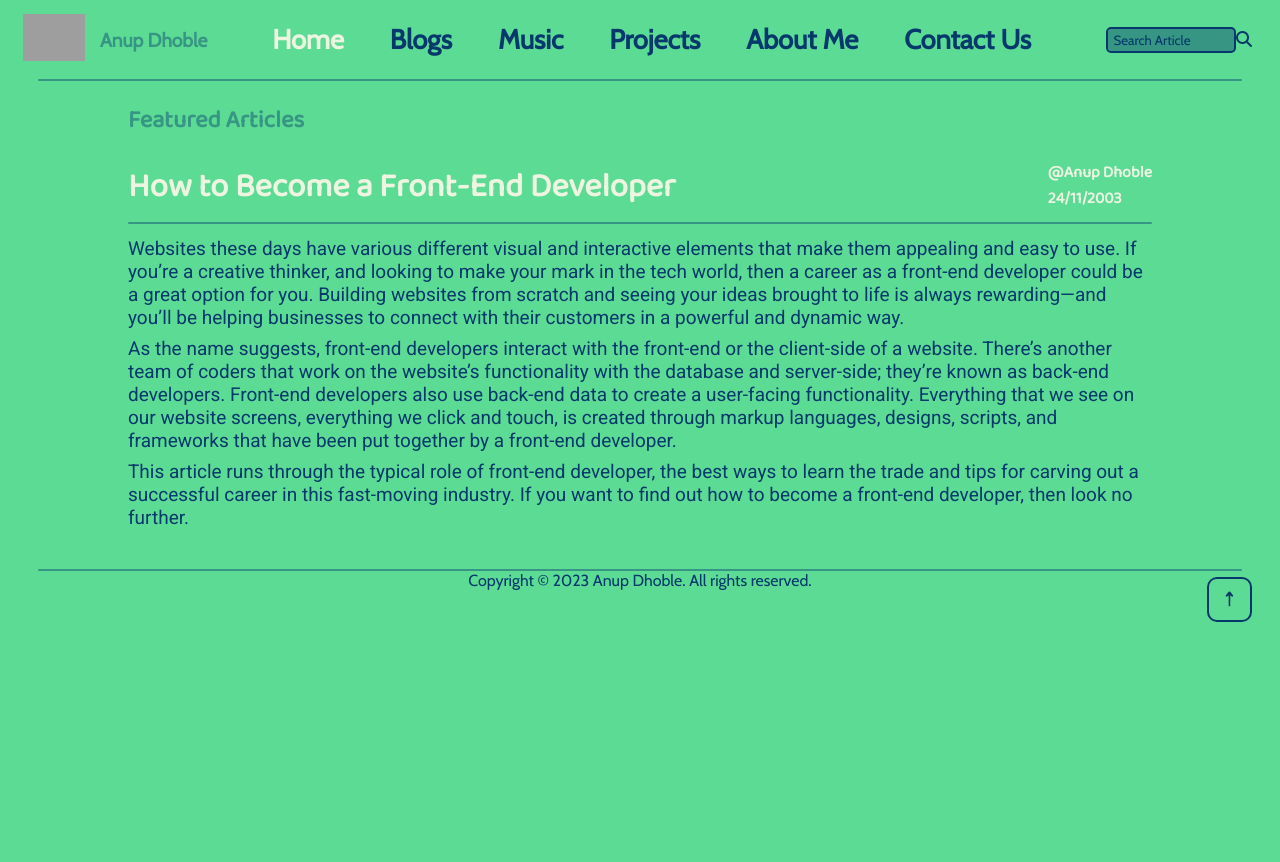
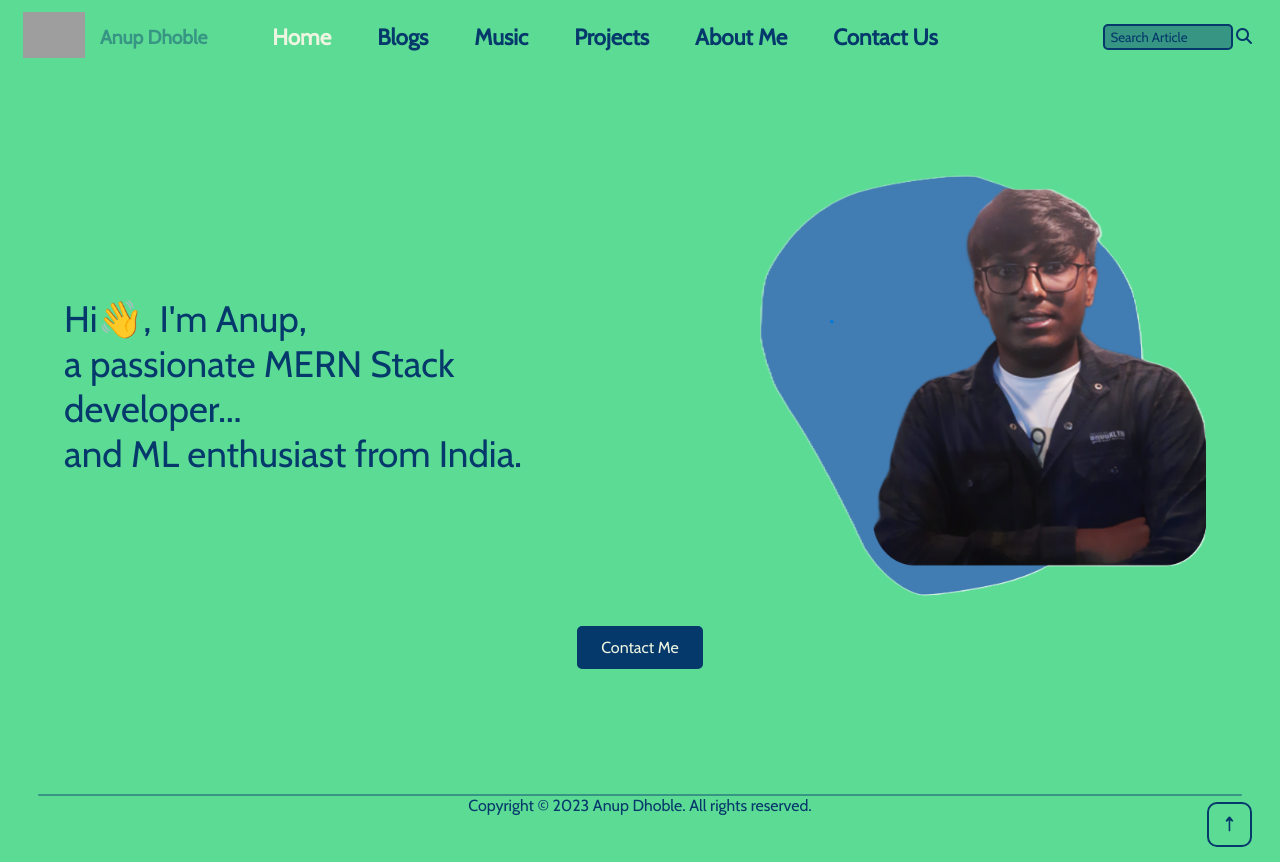
Before and after one commit to anupdhoble/personalwebsitefrontend, a React (Create React App) app: page / in a window 1280 px wide. Before the commit the page ends 800 px from the top, so only its background shows below. Built offline with nearby package versions, Linux system fonts and the light colour scheme; grey boxes are pictures that could not be loaded; a web font is replaced by a local one.

Commit message:
Made homepage

```diff
--- a/src/App.css
+++ b/src/App.css
@@ -29,12 +29,14 @@ body::-webkit-scrollbar {
 }
 html{
     overflow-x: hidden;
+
 }
 /* Hide scrollbar for IE, Edge and Firefox */
 body {
     -ms-overflow-style: none;
     /* IE and Edge */
     scrollbar-width: none;
+
 
     /* Firefox */
 }
@@ -154,75 +156,7 @@ body {
 }
 
 /* NAVBAR */
-.navbar {
-    background-color: var(--color3);
-    border-radius: 5px;
-    display: flex;
-    align-items: center;
-    justify-content: space-between;
-}
 
-.navbar span {
-    font-family: var(--font2);
-    color: var(--color2);
-    font-weight: 600;
-    font-size: larger;
-}
-
-.navbar ul {
-    overflow: auto;
-    margin: 2px 2px;
-}
-
-.navbar li {
-    float: left;
-    list-style: none;
-    margin: 13px 20px;
-}
-
-.navbar li a {
-    padding: 3px 3px;
-    text-decoration: none;
-    color: var(--color1);
-    font-size: 1.7em;
-    font-family: var(--font2);
-    font-weight: 600;
-}
-
-
-.navbar li a:hover {
-    padding: 3px 3px;
-    text-decoration: none;
-    color: var(--color5);
-    transition: 0.3s ease-in-out;
-}
-
-#logo {
-    width: 62px;
-    padding: 0px 15px;
-    margin: 0px 0px;
-}
-
-.nav-right {
-    color: var(--color3);
-    margin-left: auto;
-    padding: 12px 20px;
-}
-
-
-.nav-magnicon {
-
-    width: 5px;
-    color: var(--color1);
-    margin-top: 2px;
-}
-
-.nav-magnicon:hover {
-
-    width: 5px;
-    color: var(--color5);
-    transition: 0.3s ease-in-out;
-}
 
 .toggle_btn .fa-bars{
     font-size: 2rem;
@@ -247,7 +181,7 @@ body {
 /* Responsive website */
 @media(max-width:992px) {
     body {
-        overflow-x: hidden;
+        overflow: hidden;
 
     }
     .search{
--- a/src/App.js
+++ b/src/App.js
@@ -34,7 +34,7 @@ function App() {
   })
 
   return (
-    <div className='wrapper'>
+
 
     <Router>
       <Header isNavbarActive={isNavbarActive} toggleNavbar={toggleNavbar} closeTheMenu={closeTheMenu}/>
@@ -52,7 +52,7 @@ function App() {
       </Routes>
       <Footer isNavbarActive={isNavbarActive} toggleNavbar={toggleNavbar} />
     </Router>
-    </div>
+
   );
 }
 
--- a/src/components/Footer.jsx
+++ b/src/components/Footer.jsx
@@ -1,7 +1,12 @@
-export default function Footer({isNavbarActive,toggleNavbar}) {
-    return(
+import '../styles/utility.css';
+
+export default function Footer({ isNavbarActive, toggleNavbar }) {
+  return (
     <>
-
+      <div className="wrapper">
+        <div className="content">
+          {/* Your main content goes here */}
+        </div>
         <footer className={`footer ${isNavbarActive ? 'active' : ''}`}>
           <div className="hr-nav m-auto">
             <hr />
@@ -10,9 +15,10 @@ export default function Footer({isNavbarActive,toggleNavbar}) {
             <div className="footer max-width-2 m-auto">
               Copyright © 2023 Anup Dhoble. All rights reserved.
             </div>
-                <button  id="scrollup">&uarr;</button>
+            <button id="scrollup">&uarr;</button>
           </div>
         </footer>
+      </div>
     </>
-    )
-};
+  );
+}
--- a/src/components/Header.jsx
+++ b/src/components/Header.jsx
@@ -32,9 +32,9 @@ export default function Header({isNavbarActive,toggleNavbar,closeTheMenu}) {
                     <i className="fa-solid fa-xmark" style={{ color: '#05386b' }}></i>
                 </div>
             </nav>
-            <div className="hr-nav m-auto">
+            {/* <div className="hr-nav m-auto">
                 <hr />
-            </div>
+            </div> */}
         </>
     );
 }
--- a/src/components/Home.jsx
+++ b/src/components/Home.jsx
@@ -1,40 +1,41 @@
-
-import React from "react";
-
+import React, { useEffect, useState } from "react";
+import { useNavigate } from "react-router-dom";
+import photo from '../assets/img/anup.png';
+import '../styles/home.css'; // Import your home component styles here
 
 export default function Home({ isLogin }) {
+    const [text, setText] = useState('');
+    const navigate = useNavigate();
+    const [index, setIndex] = useState(0);
+    const content = "MERN Stack developer...";
+    const handleContact = () => {
+        window.scrollTo(0, 0);
+        navigate('/contact');
+    }
+
+    useEffect(() => {
+        const interval = setInterval(() => {
+            setText(content.substring(0, index));
+            setIndex(index => index + 1);
+        }, 100); // Adjust the typing speed here (milliseconds)
+
+        return () => clearInterval(interval);
+    }, [index]);
+
     return (
-        <>
+        <div className="footercorrect">
+            <div className="homecontainer">
+                <div className="home_left">
+                Hi👋, I'm Anup,<br/>a passionate {text} <span className="cursor">|</span><br/>and ML enthusiast from India.
 
-
-
-
-
-            <div className="blog-articles max-width-1">
-                <h2 className="color2">Featured Articles</h2>
-                {/* 1  */}
-                <article className="blog-article">
-                    <div className="article-header">
-                        <span className="article-title">
-                            How to Become a Front-End Developer
-                        </span>
-                        <span className="article-right">
-                            <div className="article-author">@Anup Dhoble</div>
-                            <div className="article-time">24/11/2003</div>
-                        </span>
-                    </div>
-                    <div className="hr-nav m-auto"><hr /></div>
-                    <div className="article-content">
-                        <p>Websites these days have various different visual and interactive elements that make them appealing and easy to use. If you’re a creative thinker, and looking to make your mark in the tech world, then a career as a front-end developer could be a great option for you. Building websites from scratch and seeing your ideas brought to life is always rewarding—and you’ll be helping businesses to connect with their customers in a powerful and dynamic way.</p>
-
-                        <p>As the name suggests, front-end developers interact with the front-end or the client-side of a website. There’s another team of coders that work on the website’s functionality with the database and server-side; they’re known as back-end developers. Front-end developers also use back-end data to create a user-facing functionality. Everything that we see on our website screens, everything we click and touch, is created through markup languages, designs, scripts, and frameworks that have been put together by a front-end developer.</p>
-
-                        <p>This article runs through the typical role of front-end developer, the best ways to learn the trade and tips for carving out a successful career in this fast-moving industry. If you want to find out how to become a front-end developer, then look no further.</p>
-                    </div>
-                </article>
-
+                </div>
+                <div className="home_right">
+                    <img src={photo} alt="" />
+                </div>
             </div>
-
-        </>
-    )
-};
+            <div  onClick={handleContact} className="contactbutton">
+                <div>Contact Me</div>
+            </div>
+        </div>
+    );
+}
--- a/src/components/Projects.jsx
+++ b/src/components/Projects.jsx
@@ -8,7 +8,7 @@ function Projects() {
     ];
 
     return (
-        <div>
+        <div className='footercorrect'>
             <h2>Projects</h2>
             <ul>
                 {projects.map(project => (
--- a/src/styles/header.css
+++ b/src/styles/header.css
@@ -10,3 +10,74 @@
 .navbar li a.highlightNavoption{
     color: var(--color5);
 }
+.navbar {
+    background-color: var(--color3);
+    border-radius: 5px;
+    display: flex;
+    align-items: center;
+    justify-content: space-between;
+}
+
+.navbar span {
+    font-family: var(--font2);
+    color: var(--color2);
+    font-weight: 600;
+    font-size: larger;
+}
+
+.navbar ul {
+    overflow: auto;
+    margin: 2px 2px;
+}
+
+.navbar li {
+    float: left;
+    list-style: none;
+    margin: 13px 20px;
+}
+
+.navbar li a {
+    padding: 3px 3px;
+    text-decoration: none;
+    color: var(--color1);
+    font-size: 1.4em;
+    font-family: var(--font2);
+    font-weight: 600;
+    animation: ease-in-out;
+}
+
+
+.navbar li a:hover {
+    padding: 3px 3px;
+    text-decoration: none;
+    color: var(--color5);
+    transition: 0.3s ease-in-out;
+
+}
+
+#logo {
+    width: 62px;
+    padding: 0px 15px;
+    margin: 0px 0px;
+}
+
+.nav-right {
+    color: var(--color3);
+    margin-left: auto;
+    padding: 12px 20px;
+}
+
+
+.nav-magnicon {
+    margin-left:3px;
+    width: 5px;
+    color: var(--color1);
+    margin-top: 2px;
+}
+
+.nav-magnicon:hover {
+
+    width: 5px;
+    color: var(--color5);
+    transition: 0.3s ease-in-out;
+}
--- /dev/null
+++ b/src/styles/home.css
@@ -0,0 +1,84 @@
+.homecontainer{
+    display: flex;
+    flex-direction: row;
+    align-items: center;
+    justify-content: center;
+    /* background-color: var(--color1); */
+    margin-top: 10vh;
+    height: 60vh;
+    width: 90vw;
+    margin-left:auto ;
+    margin-right: auto;
+
+}
+.home_left{
+    color: var(--color1);
+    font-size: 2.3rem;
+}
+.home_right{
+    margin: 0 10px 0 200px;
+}
+.home_right img{
+    width: 450px;
+}
+.contactbutton{
+    margin: auto;
+    background-color: var(--color1);
+    color: var(--color5);
+    width: 8vw;
+    display: flex;
+    align-items: center;
+    justify-content: center;
+    padding: 10px;
+    border-radius: 5px;
+    border: 2px solid var(--color1);
+    text-decoration: none;
+}
+.contactbutton:hover{
+    background-color: var(--color3);
+    color: var(--color1);
+    transition: 0.3s ease-in-out;
+    cursor: pointer;
+    border: 2px solid var(--color1);
+}
+.cursor {
+    animation: blink-caret 0.75s step-end infinite;
+}
+
+@keyframes blink-caret {
+    from, to {
+        color: transparent;
+    }
+    50% {
+        color: var(--color1); /* Change cursor color here */
+    }
+}
+
+@media(max-width:992px) {
+    .homecontainer{
+        flex-direction: column;
+        height: auto;
+        align-items: center;
+        justify-content: center;
+    }
+    .home_left{
+        font-size: 1.6rem;
+        margin: 10px auto 10px auto;
+    }
+    .home_right{
+        margin: 10px auto 10px auto;
+    }
+    .home_right{
+        width: 400px;
+        display: flex;
+        margin: 10vh;
+        justify-content: center;
+    }
+    .home_right img{
+        width: 300px;
+    }
+    .contactbutton{
+        width: 30vw;
+    }
+
+}
--- a/src/styles/utility.css
+++ b/src/styles/utility.css
@@ -8,3 +8,6 @@ button{
 a :hover{
     cursor:pointer;
 }
+.footercorrect{
+    min-height: 80vh;
+}
```
Also changed, not shown: src/assets/img/anup.png, src/assets/img/favicon.jpg (added). Lines whose indentation alone changed are shown as unchanged.
